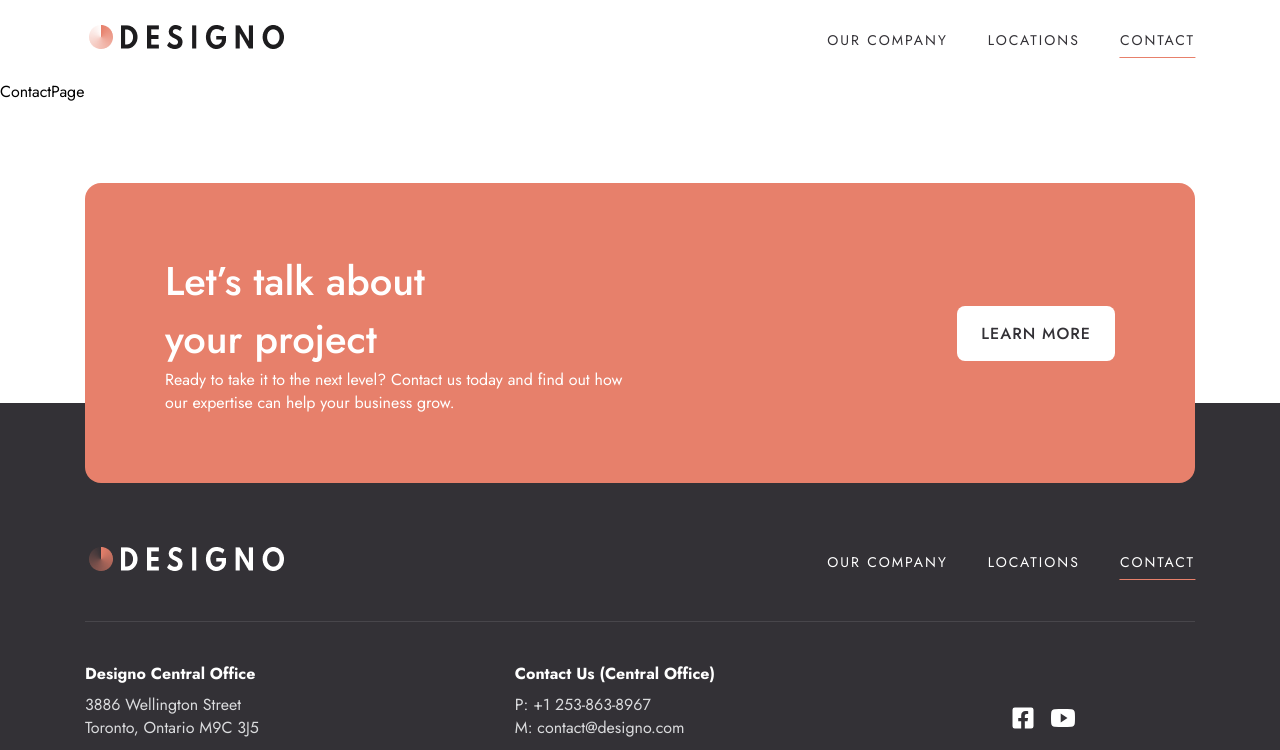
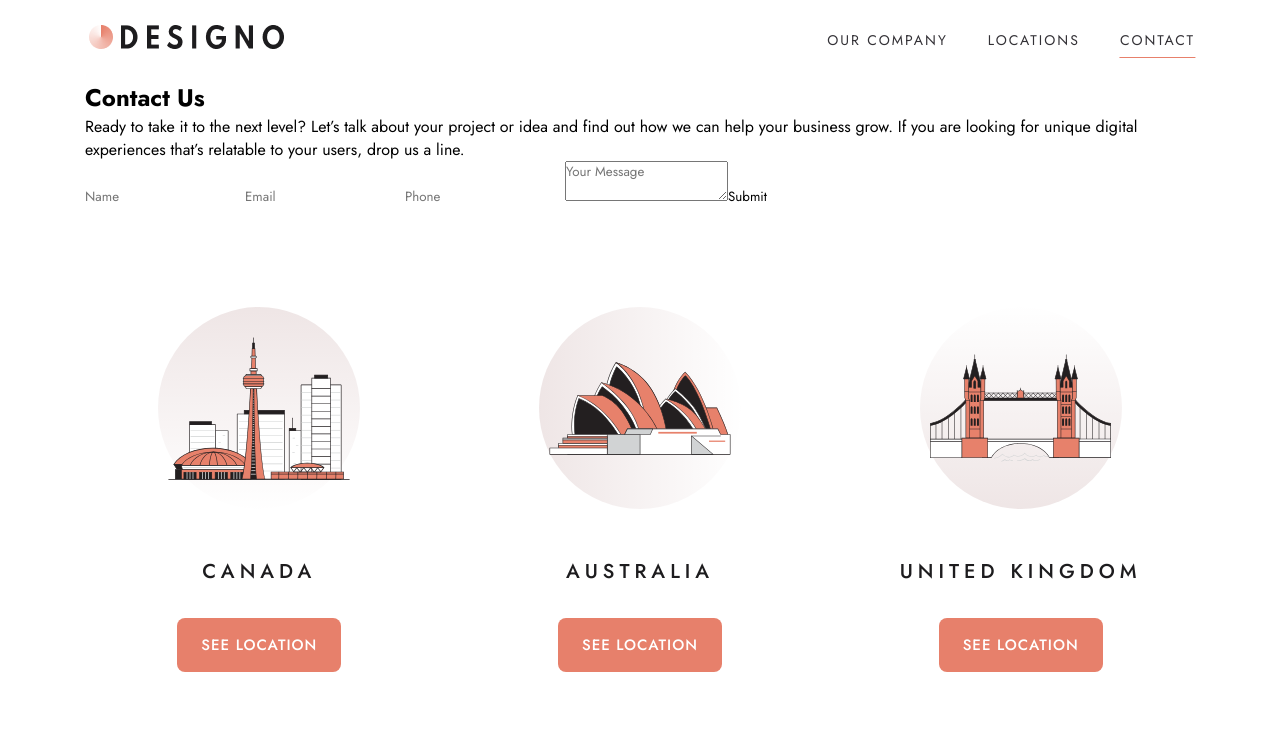
Before and after one commit to DanyloOhurtsov/Designo, a React (Create React App) app: page /contact in a window 1280 px wide. Shown: the top 750 px of the page. Built offline with nearby package versions, Linux system fonts and the light colour scheme; some icons are missing; the HTML template or start-up script is replaced by a standard one.

Commit message:
Create new component | ContactPage content
Changes:
- create new component LocationComp
- add styles for LocationComp
- add content to ContactPage
- create style file for ContactPage

```diff
--- /dev/null
+++ b/src/components/LocationComp/LocationComp.jsx
@@ -0,0 +1,32 @@
+import React from "react";
+import styles from "./locationComp.module.scss";
+import { NavLink } from "react-router-dom";
+import { allImages } from "../../content/images/allImages";
+
+export const LocationComp = () => {
+    return (
+        <div className={styles.iconsSection}>
+            <div className={styles.iconItem}>
+                <img src={allImages.ourCompanyImages.our_img1} alt="" />
+                <p className={styles.titleIcon}>Canada</p>
+                <NavLink className={styles.linkToLocation} to={"/locations"}>
+                    See location
+                </NavLink>
+            </div>
+            <div className={styles.iconItem}>
+                <img src={allImages.ourCompanyImages.our_img2} alt="" />
+                <p className={styles.titleIcon}>AUSTRALIA</p>
+                <NavLink className={styles.linkToLocation} to={"/locations"}>
+                    See location
+                </NavLink>
+            </div>
+            <div className={styles.iconItem}>
+                <img src={allImages.ourCompanyImages.our_img3} alt="" />
+                <p className={styles.titleIcon}>UNITED KINGDOM</p>
+                <NavLink className={styles.linkToLocation} to={"/locations"}>
+                    See location
+                </NavLink>
+            </div>
+        </div>
+    );
+};
--- /dev/null
+++ b/src/components/LocationComp/locationComp.module.scss
@@ -0,0 +1,51 @@
+@import "../../mainStyles.module.scss";
+
+// DESKTOP
+.iconsSection {
+    margin-top: 100px;
+    display: flex;
+    justify-content: space-between;
+    gap: 24px;
+    .iconItem {
+        display: flex;
+        flex-direction: column;
+        align-items: center;
+        width: calc((100% - 64px) / 3);
+        .titleIcon {
+            margin-top: 48px;
+            color: $color_Black;
+            text-align: center;
+            text-transform: uppercase;
+            font-size: $size_20;
+            font-weight: $weight_500;
+            letter-spacing: $spacing_5;
+        }
+        .linkToLocation {
+            margin-top: 32px;
+            color: $color_White;
+            font-size: 15px;
+            font-weight: 500;
+            letter-spacing: 1px;
+            text-transform: uppercase;
+            padding: 16px 24px;
+            background-color: $color_Peach;
+            border-radius: 8px;
+            transition: 250ms;
+            &:hover {
+                background-color: $color_LightPeach;
+            }
+        }
+    }
+}
+
+// TABLET and MOBILE
+@media screen and (max-width: 840px) {
+    .iconsSection {
+        align-items: center;
+        flex-direction: column;
+        .iconItem {
+            width: 100%;
+            max-width: 350px;
+        }
+    }
+}
--- a/src/pages/ContactPage/ContactPage.jsx
+++ b/src/pages/ContactPage/ContactPage.jsx
@@ -1,8 +1,51 @@
 import React, { useEffect } from "react";
+import styles from "./contactPage.module.scss";
+
+import { LocationComp } from "../../components/LocationComp/LocationComp";
 
 export const ContactPage = () => {
     useEffect(() => {
         window.scrollTo(0, 0);
     }, []);
-    return <div>ContactPage</div>;
+    return (
+        <div className={styles.contactPage}>
+            <div className={styles.contactForm}>
+                <div className={styles.textSection}>
+                    <h2 className={styles.title2}>Contact Us</h2>
+                    <p className={styles.mainText}>
+                        Ready to take it to the next level? Let’s talk about
+                        your project or idea and find out how we can help your
+                        business grow. If you are looking for unique digital
+                        experiences that’s relatable to your users, drop us a
+                        line.
+                    </p>
+                </div>
+                <form action="submit">
+                    <input
+                        type="text"
+                        placeholder="Name"
+                        className={styles.inputForm}
+                    />
+                    <input
+                        type="email"
+                        placeholder="Email"
+                        className={styles.inputForm}
+                    />
+                    <input
+                        type="tel"
+                        placeholder="Phone"
+                        className={styles.inputForm}
+                    />
+                    <textarea
+                        placeholder="Your Message"
+                        className={styles.textArea}
+                    ></textarea>
+                    <button type="submit" className={styles.submitButton}>
+                        Submit
+                    </button>
+                </form>
+            </div>
+            <LocationComp/>
+        </div>
+    );
 };
--- /dev/null
+++ b/src/pages/ContactPage/contactPage.module.scss
@@ -0,0 +1,7 @@
+@import '../../mainStyles.module.scss';
+
+.contactPage{
+    max-width: calc(1110px + 32px);
+    padding: 0 16px;
+    margin: 0 auto;
+}
--- a/src/pages/OurCompanyPage/OurCompanyPage.jsx
+++ b/src/pages/OurCompanyPage/OurCompanyPage.jsx
@@ -1,7 +1,7 @@
 import React, { useEffect } from "react";
 import styles from "./ourCompany.module.scss";
 import { allImages } from "../../content/images/allImages";
-import { NavLink } from "react-router-dom";
+import { LocationComp } from "../../components/LocationComp/LocationComp";
 
 export const OurCompanyPage = () => {
     useEffect(() => {
@@ -49,38 +49,7 @@ export const OurCompanyPage = () => {
                     </p>
                 </div>
             </div>
-            <div className={styles.iconsSection}>
-                <div className={styles.iconItem}>
-                    <img src={allImages.ourCompanyImages.our_img1} alt="" />
-                    <p className={styles.titleIcon}>Canada</p>
-                    <NavLink
-                        className={styles.linkToLocation}
-                        to={"/locations"}
-                    >
-                        See location
-                    </NavLink>
-                </div>
-                <div className={styles.iconItem}>
-                    <img src={allImages.ourCompanyImages.our_img2} alt="" />
-                    <p className={styles.titleIcon}>AUSTRALIA</p>
-                    <NavLink
-                        className={styles.linkToLocation}
-                        to={"/locations"}
-                    >
-                        See location
-                    </NavLink>
-                </div>
-                <div className={styles.iconItem}>
-                    <img src={allImages.ourCompanyImages.our_img3} alt="" />
-                    <p className={styles.titleIcon}>UNITED KINGDOM</p>
-                    <NavLink
-                        className={styles.linkToLocation}
-                        to={"/locations"}
-                    >
-                        See location
-                    </NavLink>
-                </div>
-            </div>
+            <LocationComp/>
             <div className={styles.realdealSection}>
                 <div className={styles.textSection}>
                     <h2 className={styles.title2}>The real deal</h2>
--- a/src/pages/OurCompanyPage/ourCompany.module.scss
+++ b/src/pages/OurCompanyPage/ourCompany.module.scss
@@ -80,42 +80,6 @@
             }
         }
     }
-    .iconsSection {
-        margin-top: 100px;
-        display: flex;
-        justify-content: space-between;
-        gap: 24px;
-        .iconItem {
-            display: flex;
-            flex-direction: column;
-            align-items: center;
-            width: calc((100% - 64px) / 3);
-            .titleIcon {
-                margin-top: 48px;
-                color: $color_Black;
-                text-align: center;
-                text-transform: uppercase;
-                font-size: $size_20;
-                font-weight: $weight_500;
-                letter-spacing: $spacing_5;
-            }
-            .linkToLocation {
-                margin-top: 32px;
-                color: $color_White;
-                font-size: 15px;
-                font-weight: 500;
-                letter-spacing: 1px;
-                text-transform: uppercase;
-                padding: 16px 24px;
-                background-color: $color_Peach;
-                border-radius: 8px;
-                transition: 250ms;
-                &:hover {
-                    background-color: $color_LightPeach;
-                }
-            }
-        }
-    }
     .realdealSection {
         width: 100%;
         border-radius: 24px;
@@ -185,14 +149,6 @@
                 text-align: center;
             }
         }
-        .iconsSection {
-            align-items: center;
-            flex-direction: column;
-            .iconItem {
-                width: 100%;
-                max-width: 350px;
-            }
-        }
         .realdealSection {
             flex-direction: column-reverse;
             .textSection {
```
